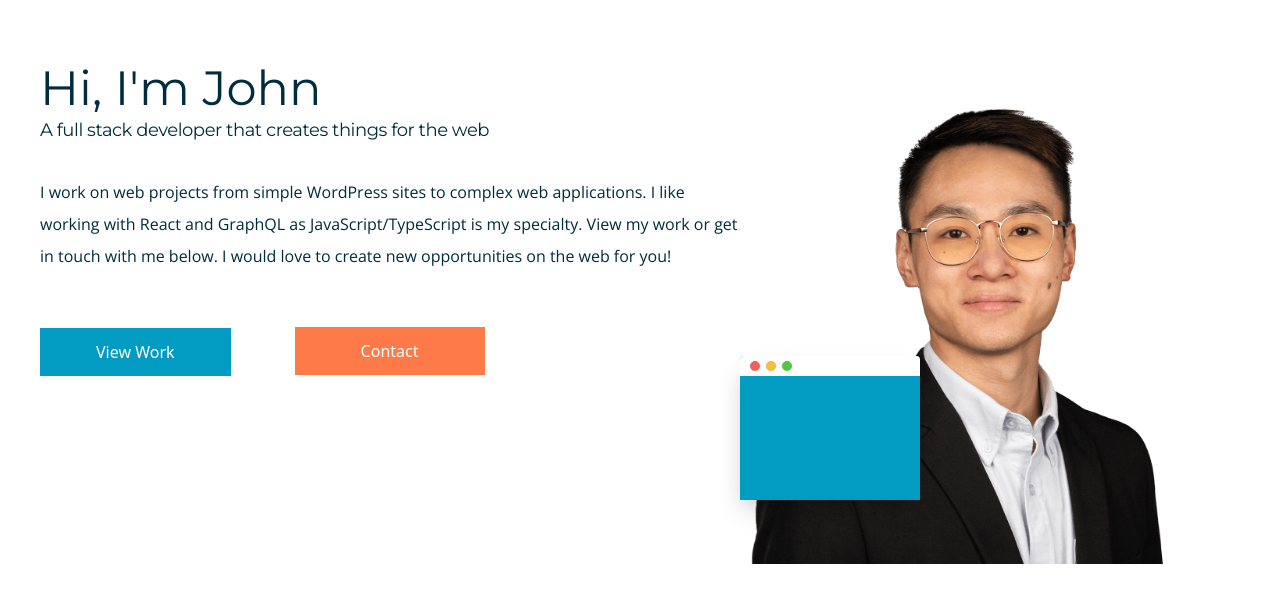
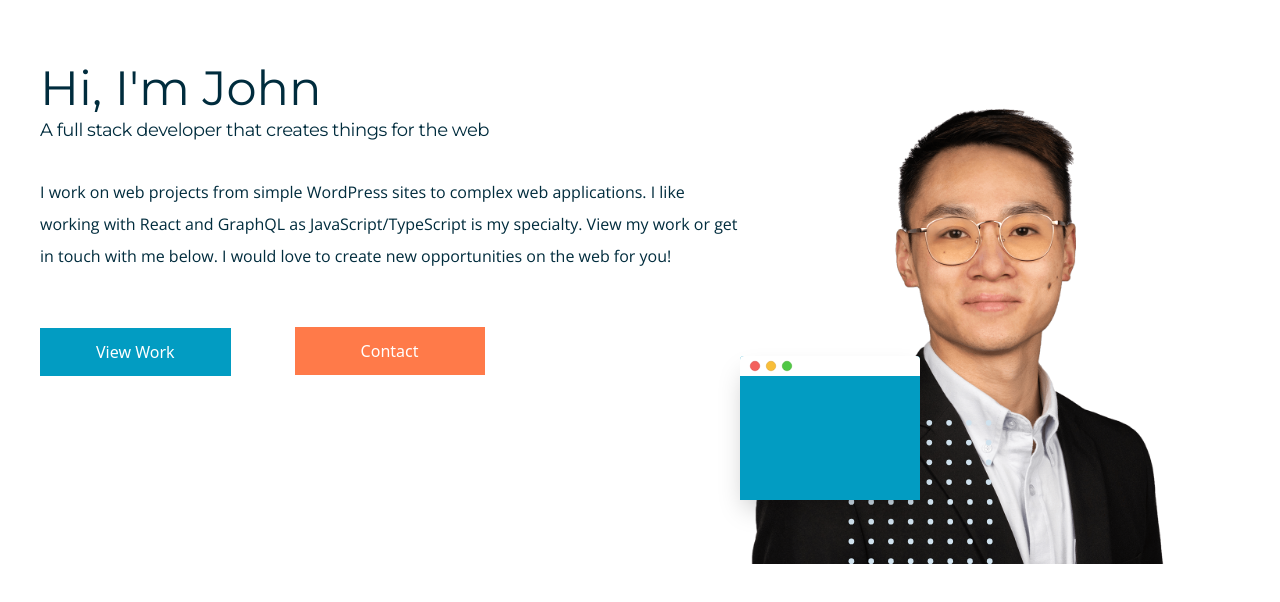
Before and after one commit to AstralJohn/portfolio, a React (Create React App) app: page / in a window 1280 px wide. Shown: the top 602 px of the page. Built offline with nearby package versions, Linux system fonts and the light colour scheme.

Commit message:
add initial dot grid to browser graphic

```diff
--- a/src/components/Browser/index.tsx
+++ b/src/components/Browser/index.tsx
@@ -12,15 +12,16 @@ interface Props {
 const Browser: React.FC<Props> = (props) => {
   const { height = 'h-72', width = 'w-84', className, style, children } = props
   return (
+    <div className={className} style={style}>
       <div
-      style={style}
-      className={`mt-5 mx-auto pt-8 bg-blue relative rounded-t-lg shadow-2xl ${height} ${width} ${className}`}
+        className={`pt-8 bg-blue rounded-t-lg shadow-2xl ${height} ${width}`}
       >
         <div className="bg-white h-10 flex items-center rounded-t-lg absolute left-0 top-0 right-0">
           <div className="flex gap-3 ml-5">
             <div className="bg-red h-5 w-5 rounded-full border border-red-border"></div>
             <div className="bg-yellow h-5 w-5 rounded-full border border-yellow-border"></div>
             <div className="bg-green h-5 w-5 rounded-full border border-green-border"></div>
+          </div>
         </div>
       </div>
       {children}
@@ -34,7 +35,7 @@ Browser.propTypes = {
   className: PropTypes.string,
   style: PropTypes.object,
   children: PropTypes.oneOfType([PropTypes.string, PropTypes.element])
-    .isRequired,
+    .isRequired
 }
 
 export default Browser
--- a/src/components/Icons/dot-grid.tsx
+++ b/src/components/Icons/dot-grid.tsx
@@ -6,6 +6,8 @@ interface Props {
   width?: string
   height?: string
   title?: string
+  className?: string
+  style?: React.CSSProperties
 }
 
 const DotGrid: React.FC<Props> = (props) => {
@@ -13,9 +15,13 @@ const DotGrid: React.FC<Props> = (props) => {
   const width = props.width || '100%'
   const height = props.height || '100%'
   const title = props.title || 'dot grid'
+  const className = props.className || ''
+  const style = props.style || {}
 
   return (
     <svg
+      className={className}
+      style={style}
       xmlns="http://www.w3.org/2000/svg"
       width={width}
       height={height}
@@ -608,7 +614,9 @@ DotGrid.propTypes = {
   fill: PropTypes.string,
   width: PropTypes.string,
   height: PropTypes.string,
-  title: PropTypes.string
+  title: PropTypes.string,
+  className: PropTypes.string,
+  style: PropTypes.object
 }
 
 export default DotGrid
--- a/src/views/Hero/index.tsx
+++ b/src/views/Hero/index.tsx
@@ -4,6 +4,7 @@ import headshot150 from 'assets/me-150w.png'
 import headshotStyled from 'assets/me-styled-300w.png'
 import headshotDesktop from 'assets/me-1280w.png'
 import Browser from 'components/Browser'
+import DotGrid from 'components/Icons/dot-grid'
 
 const Hero: React.FC = () => {
   return (
@@ -17,10 +18,13 @@ const Hero: React.FC = () => {
             src={headshot150}
             alt="A headshot photo of John Dinh"
           />
-          <Browser
-            className="transform hidden lg:block scale-50 left-0 origin-top-left -bottom-20"
-            style={{ position: 'absolute' }}
-          />
+          <Browser className="transform hidden absolute lg:block scale-50 left-0 origin-top-left -bottom-20">
+            <DotGrid
+              style={{ zIndex: -1, top: "calc(50% - 1rem)", left: "50%" }}
+              className="absolute"
+              fill="#D0E2EE"
+            />
+          </Browser>
         </picture>
       </div>
       <div className="col-span-8 md-2:col-span-7">
```
Lines whose indentation alone changed are shown as unchanged.
